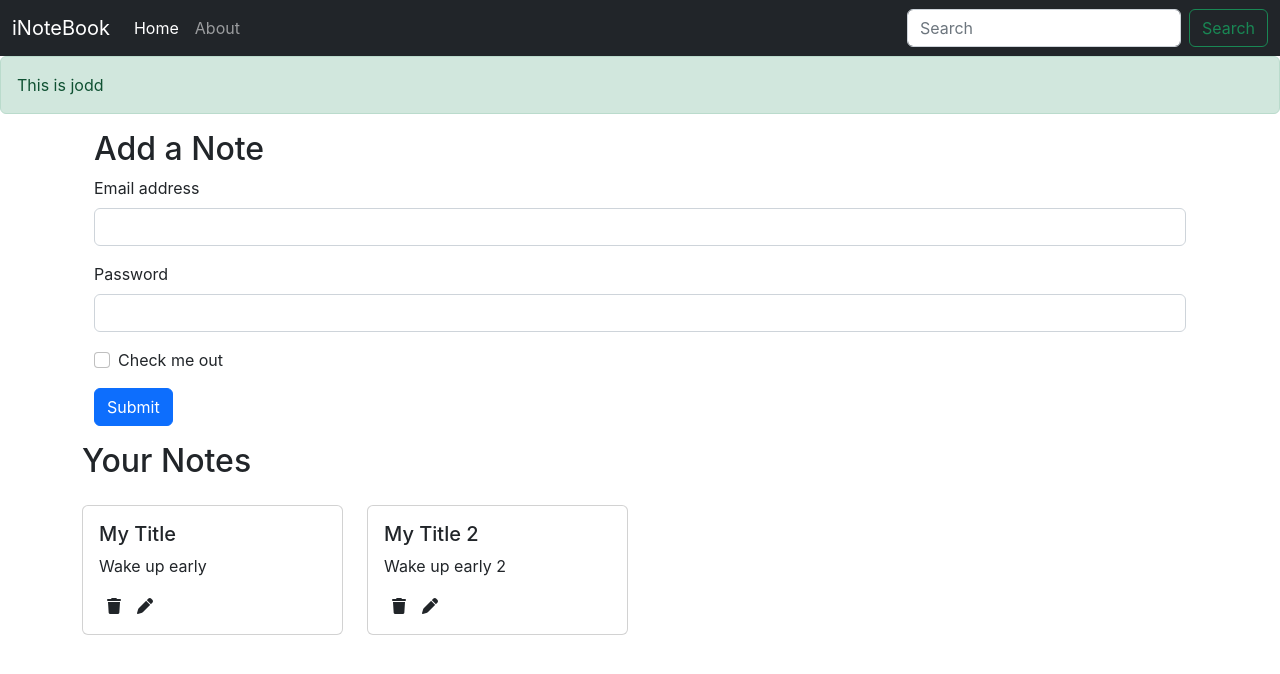
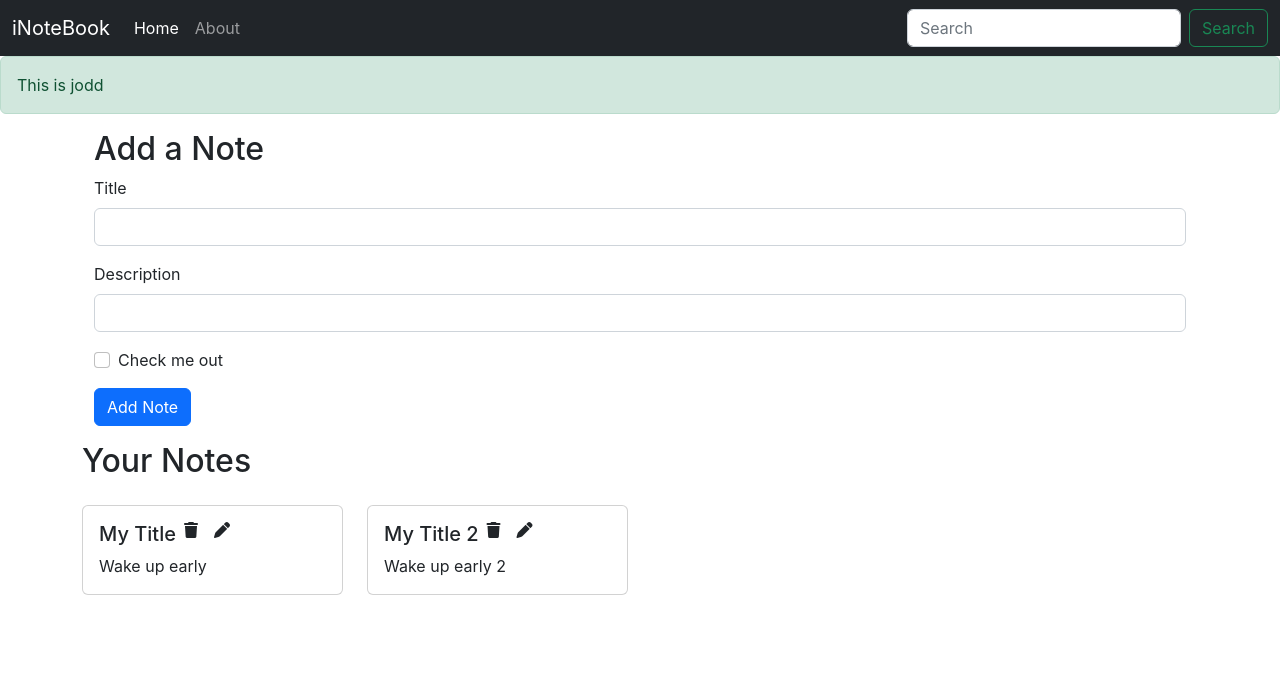
Before and after one commit to vaav07/inotebook, a React (Create React App) app: page / in a window 1280 px wide. Shown: the top 674 px of the page. Built offline with nearby package versions, Linux system fonts and the light colour scheme.

Commit message:
adding add & delete note button

```diff
--- a/src/components/About.js
+++ b/src/components/About.js
@@ -1,5 +1,4 @@
 import React from "react";
-import { useContext, useEffect } from "react";
 
 
 const About = () => {
--- /dev/null
+++ b/src/components/AddNote.js
@@ -0,0 +1,78 @@
+import React from "react";
+import noteContext from "../context/notes/noteContext";
+import { useContext, useState } from "react";
+
+const AddNote = () => {
+  const context = useContext(noteContext);
+  const { addNote } = context;
+
+  const [note, setNote] = useState({
+    title: "",
+    description: "",
+    tag: "default",
+  });
+
+  const handleClick = (e) => {
+    e.preventDefault();
+    addNote(note.title, note.description, note.tag);
+  };
+
+  const onChange = (e) => {
+    setNote({ ...note, [e.target.name]: e.target.value });
+  };
+
+  return (
+    <div>
+      <div className="container my-3">
+        <h2>Add a Note</h2>
+        <form>
+          <div className="mb-3">
+            <label htmlFor="title" className="form-label">
+              Title
+            </label>
+            <input
+              type="text"
+              className="form-control"
+              id="title"
+              name="title"
+              aria-describedby="emailHelp"
+              autoComplete="email"
+              onChange={onChange}
+            />
+          </div>
+          <div className="mb-3">
+            <label htmlFor="description" className="form-label">
+              Description
+            </label>
+            <input
+              type="text"
+              className="form-control"
+              id="description"
+              name="description"
+              onChange={onChange}
+            />
+          </div>
+          <div className="mb-3 form-check">
+            <input
+              type="checkbox"
+              className="form-check-input"
+              id="exampleCheck1"
+            />
+            <label className="form-check-label" htmlFor="exampleCheck1">
+              Check me out
+            </label>
+          </div>
+          <button
+            type="submit"
+            className="btn btn-primary"
+            onClick={handleClick}
+          >
+            Add Note
+          </button>
+        </form>
+      </div>
+    </div>
+  );
+};
+
+export default AddNote;
--- a/src/components/Home.js
+++ b/src/components/Home.js
@@ -8,47 +8,7 @@ const Home = () => {
 
   return (
     <div>
-      <div className="container my-3">
-        <h2>Add a Note</h2>
-        <form>
-          <div className="mb-3">
-            <label htmlFor="exampleInputEmail1" className="form-label">
-              Email address
-            </label>
-            <input
-              type="email"
-              className="form-control"
-              id="exampleInputEmail1"
-              aria-describedby="emailHelp"
-              autoComplete="email"
-            />
-          </div>
-          <div className="mb-3">
-            <label htmlFor="exampleInputPassword1" className="form-label">
-              Password
-            </label>
-            <input
-              type="password"
-              className="form-control"
-              id="exampleInputPassword1"
-              autoComplete="current-password"
-            />
-          </div>
-          <div className="mb-3 form-check">
-            <input
-              type="checkbox"
-              className="form-check-input"
-              id="exampleCheck1"
-            />
-            <label className="form-check-label" htmlFor="exampleCheck1">
-              Check me out
-            </label>
-          </div>
-          <button type="submit" className="btn btn-primary">
-            Submit
-          </button>
-        </form>
-      </div>
+
       <Notes/>
     </div>
   );
--- a/src/components/Navbar.js
+++ b/src/components/Navbar.js
@@ -1,12 +1,8 @@
-import React, { useEffect } from "react";
+import React from "react";
 import { Link, useLocation } from "react-router-dom";
 
 const Navbar = () => {
   let location = useLocation();
-
-  useEffect(() => {
-    console.log(location.pathname);
-  }, [location]);
 
   return (
     <nav className="navbar navbar-expand-lg navbar-dark bg-dark">
--- a/src/components/Noteitem.js
+++ b/src/components/Noteitem.js
@@ -1,15 +1,20 @@
-import React from "react";
+import React, {useContext} from "react";
+import noteContext from "../context/notes/noteContext";
 
 const NoteItem = (props) => {
+  const context = useContext(noteContext);
+  const { deleteNote } = context;
   const { note } = props;
   return (
     <div className="col-md-3">
       <div className="card my-3">
         <div className="card-body">
-          <h5 className="card-title">{note.title}</h5>
+          <div className="d-flex align-item-center">
+            <h5 className="card-title">{note.title}</h5>
+            <i className="fa-solid fa-trash mx-2" onClick={()=>{deleteNote(note._id)}}></i>
+            <i className="fa-solid fa-pen mx-2"></i>
+          </div>
           <p className="card-text">{note.description}</p>
-          <i className="fa-solid fa-trash mx-2"></i>
-          <i className="fa-solid fa-pen mx-2"></i>
         </div>
       </div>
     </div>
--- a/src/components/Notes.js
+++ b/src/components/Notes.js
@@ -2,19 +2,21 @@ import React from 'react'
 import noteContext from "../context/notes/noteContext";
 import { useContext } from "react";
 import NoteItem from './Noteitem';
+import AddNote from './AddNote';
 
 const Notes = () => {
     const context = useContext(noteContext)
-    const {notes, setNotes} = context;
+    const {notes} = context;
   return (
-    <div>
+    <>
+        <AddNote/>
         <div className="row my-3">
         <h2>Your Notes</h2>
         {notes.map((note)=>{
           return <NoteItem key={note._id} note={note}/>;
         })}
       </div>
-    </div>
+    </>
   )
 }
 
--- a/src/context/notes/NoteState.js
+++ b/src/context/notes/NoteState.js
@@ -1,21 +1,50 @@
-
 import NoteContext from "./noteContext";
 import { useState } from "react";
 
 const NoteState = (props) => {
- const notesInitial = [
-{ "_id": "sdbabdsad5s45ad4",
-    "title":"My Title",
-"description": "Wake up early"},
-{"_id": "sdbsadabdsad5s45ad4",
-    "title":"My Title 2",
-"description": "Wake up early 2"}
- ]
+  const notesInitial = [
+    {
+      _id: "sdbabdsad5s45ad4",
+      title: "My Title",
+      description: "Wake up early",
+    },
+    {
+      _id: "sdbsadabdsad5s45ad4",
+      title: "My Title 2",
+      description: "Wake up early 2",
+    },
+  ];
 
- const [notes, setNotes] = useState(notesInitial)
+  const [notes, setNotes] = useState(notesInitial);
+
+  //  Add a Note
+  const addNote = (title, description, tag) => {
+    // TODO: API call
+    console.log("adding a new note");
+    const note = {
+      _id: "sdbsadabdsad5s45ad4",
+      title: title,
+      description: description,
+      tag: tag,
+    };
+    setNotes(notes.concat(note));
+  };
+
+  // Delete a Note
+  const deleteNote = (id) => {
+       // TODO: API call
+      console.log("deleting the note with id" + id)
+      const newNotes = notes.filter((note)=>{return note._id!==id})
+      setNotes(newNotes);
+  };
+
+  // Edit a Note
+  const editNote = (id, title, description, tag) => {
+
+  };
 
   return (
-    <NoteContext.Provider value={{notes, setNotes}}>
+    <NoteContext.Provider value={{ notes, addNote, deleteNote, editNote }}>
       {props.children}
     </NoteContext.Provider>
   );
```
